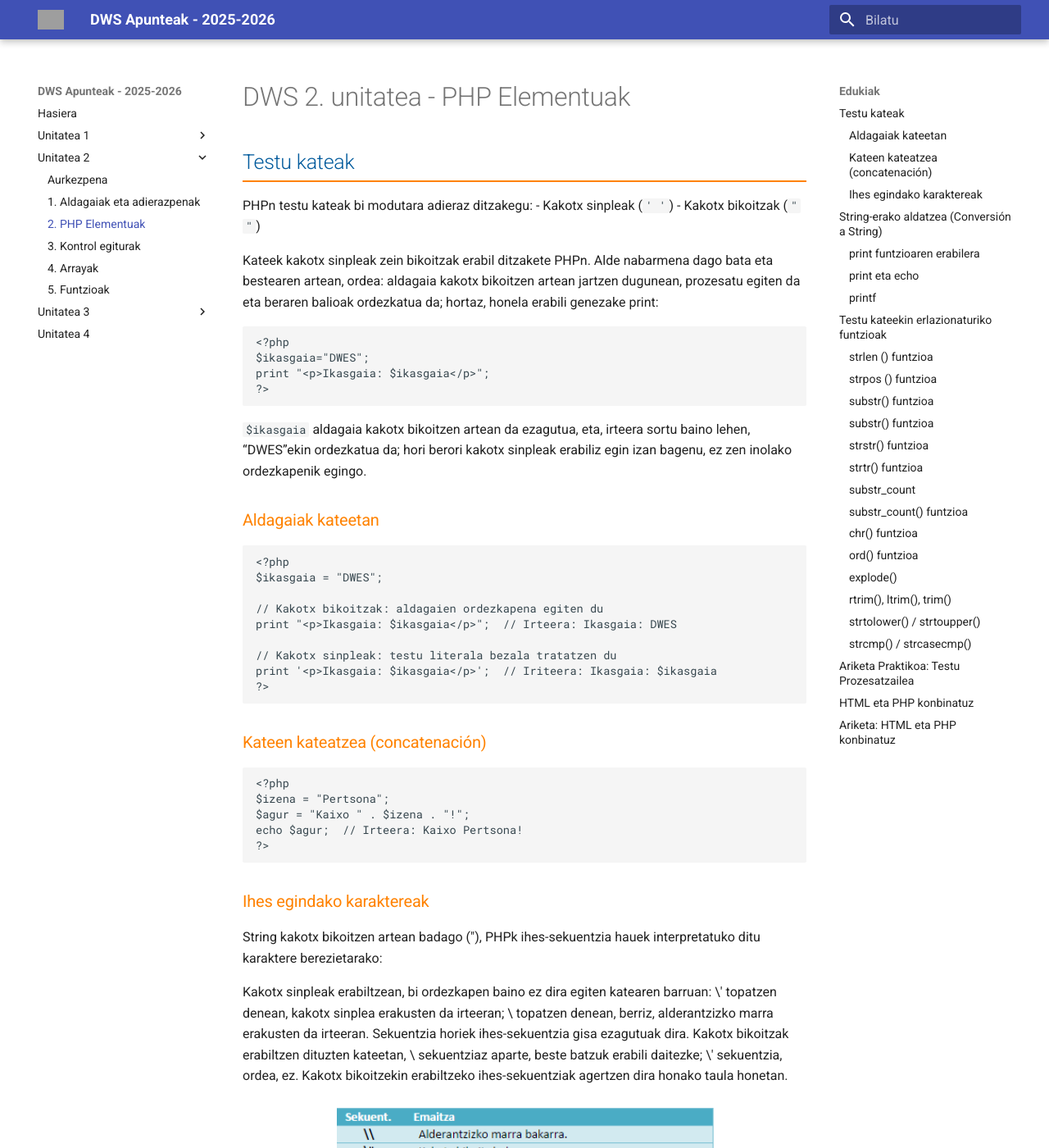
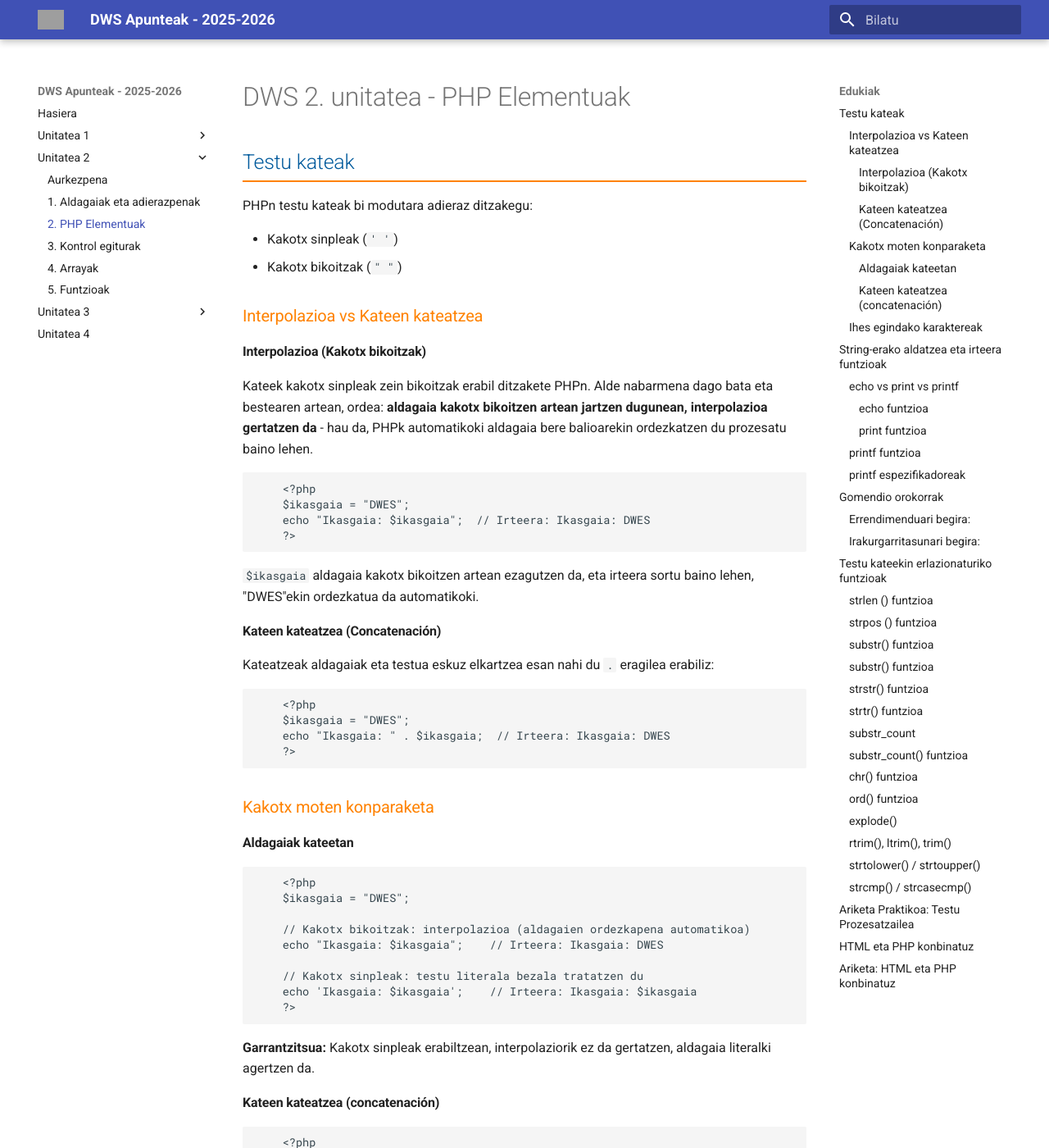
Before and after one commit to martinezjone/dws_apunteak, an MkDocs documentation site: the page built from docs/02-sintaxia/dws-2-unitatea-php-elementuak/index.md, in a window 1280 px wide and 1400 px high. Shown: the whole window at 82% size. Built offline with MkDocs 1.6.1 and Material for MkDocs 9.7.7, drawn with Linux system fonts in a browser that asks for light colours; some of the changed text lies outside the part shown; grey boxes are pictures that could not be loaded.

Commit message:
Unitate 1 - Aldaketak ariketak

````diff
--- a/docs/02-sintaxia/dws-2-unitatea-php-elementuak/index.md
+++ b/docs/02-sintaxia/dws-2-unitatea-php-elementuak/index.md
@@ -3,77 +3,168 @@
 ## Testu kateak
 
 PHPn testu kateak bi modutara adieraz ditzakegu:
+
 - Kakotx sinpleak (`' '`)
 - Kakotx bikoitzak (`" "`)
 
-Kateek kakotx sinpleak zein bikoitzak erabil ditzakete PHPn. Alde nabarmena dago bata eta bestearen artean, ordea: aldagaia kakotx bikoitzen artean jartzen dugunean, prozesatu egiten da eta beraren balioak ordezkatua da; hortaz, honela erabili genezake print:
+### Interpolazioa vs Kateen kateatzea
+
+#### Interpolazioa (Kakotx bikoitzak)
+
+Kateek kakotx sinpleak zein bikoitzak erabil ditzakete PHPn. Alde nabarmena dago bata eta bestearen artean, ordea: **aldagaia kakotx bikoitzen artean jartzen dugunean, interpolazioa gertatzen da** - hau da, PHPk automatikoki aldagaia bere balioarekin ordezkatzen du prozesatu baino lehen.
 
 ```php
-<?php
-$ikasgaia="DWES";
-print "<p>Ikasgaia: $ikasgaia</p>";
-?>
+    <?php
+    $ikasgaia = "DWES";
+    echo "Ikasgaia: $ikasgaia";  // Irteera: Ikasgaia: DWES
+    ?>
 ```
 
-`$ikasgaia` aldagaia kakotx bikoitzen artean da ezagutua, eta, irteera sortu baino lehen, “DWES”ekin ordezkatua da; hori berori kakotx sinpleak erabiliz egin izan bagenu, ez zen inolako ordezkapenik egingo.
+`$ikasgaia` aldagaia kakotx bikoitzen artean ezagutzen da, eta irteera sortu baino lehen, "DWES"ekin ordezkatua da automatikoki.
 
-### Aldagaiak kateetan
+#### Kateen kateatzea (Concatenación)
+
+Kateatzeak aldagaiak eta testua eskuz elkartzea esan nahi du `.` eragilea erabiliz:
 
 ```php
-<?php
-$ikasgaia = "DWES";
-
-// Kakotx bikoitzak: aldagaien ordezkapena egiten du
-print "<p>Ikasgaia: $ikasgaia</p>";  // Irteera: Ikasgaia: DWES
-
-// Kakotx sinpleak: testu literala bezala tratatzen du
-print '<p>Ikasgaia: $ikasgaia</p>';  // Iriteera: Ikasgaia: $ikasgaia
-?>
+    <?php
+    $ikasgaia = "DWES";
+    echo "Ikasgaia: " . $ikasgaia;  // Irteera: Ikasgaia: DWES
+    ?>
 ```
 
-### Kateen kateatzea (concatenación)
+### Kakotx moten konparaketa
+
+#### Aldagaiak kateetan
 
 ```php
-<?php
-$izena = "Pertsona";
-$agur = "Kaixo " . $izena . "!";
-echo $agur;  // Irteera: Kaixo Pertsona!
-?>
+    <?php
+    $ikasgaia = "DWES";
+
+    // Kakotx bikoitzak: interpolazioa (aldagaien ordezkapena automatikoa)
+    echo "Ikasgaia: $ikasgaia";    // Irteera: Ikasgaia: DWES
+
+    // Kakotx sinpleak: testu literala bezala tratatzen du
+    echo 'Ikasgaia: $ikasgaia';    // Irteera: Ikasgaia: $ikasgaia
+    ?>
+```
+
+**Garrantzitsua:** Kakotx sinpleak erabiltzean, interpolaziorik ez da gertatzen, aldagaia literalki agertzen da.
+
+#### Kateen kateatzea (concatenación)
+
+```php
+    <?php
+    $izena = "Pertsona";
+    $agur = "Kaixo " . $izena . "!";
+    echo $agur;  // Irteera: Kaixo Pertsona!
+    ?>
 ```
 
 ### Ihes egindako karaktereak
 
 String kakotx bikoitzen artean badago ("), PHPk ihes-sekuentzia hauek interpretatuko ditu karaktere berezietarako:
 
-Kakotx sinpleak erabiltzean, bi ordezkapen baino ez dira egiten katearen barruan: \' topatzen denean, kakotx sinplea erakusten da irteeran; \\ topatzen denean, berriz, alderantzizko marra erakusten da irteeran.
-Sekuentzia horiek ihes-sekuentzia gisa ezagutuak dira. Kakotx bikoitzak erabiltzen dituzten kateetan, \\ sekuentziaz aparte, beste batzuk erabili daitezke; \' sekuentzia, ordea, ez. Kakotx bikoitzekin erabiltzeko ihes-sekuentziak agertzen dira honako taula honetan.
+Kakotx sinpleak erabiltzean, bi ordezkapen baino ez dira egiten katearen barruan: \' topatzen denean, kakotx sinplea erakusten da irteeran; \ topatzen denean, berriz, alderantzizko marra erakusten da irteeran.
 
-![Testu kateak](images/slide32_10.png)
+Sekuentzia horiek ihes-sekuentzia gisa ezagutuak dira. Kakotx bikoitzak erabiltzen dituzten kateetan, \ sekuentziaz aparte, beste batzuk erabili daitezke; \' sekuentzia, ordea, ez.
 
-## String-erako aldatzea (Conversión a String)
-### print funtzioaren erabilera
+Kakotx bikoitzekin erabiltzeko ihes-sekuentziak agertzen dira honako taula honetan:
 
-- `print` beste aukera bat da, eta antzera funtzionatzen du.
-- `print` eta `echo`-ren arteko alderik handiena zera da: `print`-ek parametro bakarra jaso dezake eta bakarra bueltatzen du.
+![Ihes karaktereak](images/slide32_10.png)
+
+## String-erako aldatzea eta irteera funtzioak
+
+### echo vs print vs printf
+
+##### echo funtzioa
+- **Arinena** eta ohikoena
+- Hainbat parametro onar ditzake
+- Ez du balioa bueltatzen
+
+```php
+<?php
+echo "Lehenengo katea", " bigarren katea", " hirugarren katea";
+// Komaz bereizitako zenbait kate inprima daitezke
+?>
+```
+
+##### print funtzioa
+- `print` eta `echo`-ren arteko alderik handiena: `print`-ek **parametro bakarra** jaso dezake eta **1 bueltatzen du**
+- Pixka bat astunagoa da
+
 ```php
 int print (string $arg);
 ```
 
-### print eta echo
+```php
+<?php
+// print-arekin 3 kode-lerro behar dira, funtzio baten antzera funtzionatzen du
+print "Lehenengo katea";
+print " bigarren katea";
+print " hirugarren katea";
+?>
+```
+
+### printf funtzioa
+
+`printf` formateatutako irteera sortzeko erabiltzen da. Hainbat parametro jaso ditzake:
+
+- **Lehenengoa:** testu-katea da eta ezarri beharreko formatua adierazten du
+- **Gainerakoak:** formatuan agertutako espezifikadoreen arabera ordezkatuko diren balioak
 
 ```php
 <?php
-//lehenbizi, "echo" funtzioa probatuko dugu hainbat kate inprimatzeko
+$zikloa = "DAW";
+$ikasgaia = "DWES";
+printf("%s %s zikloko %d. mailako ikasgaia", $ikasgaia, $zikloa, 2);
+// Irteera: DWES DAW zikloko 2. mailako ikasgaia
+?>
+```
 
-echo "Lehenengo katea", " bigarren katea", " hirugarren katea";
+### printf espezifikadoreak
 
-//komaz bereizitako zenbait kate inprima daitezke
+Espezifikadoreek `%` karakterea daukate aurretik. Ohikoenak:
 
-//orain, print probatuko dugu. Ohartzerakoan, linea bakarra erabili dugu, baina print-arekin 3 kode-lerro behar dira, funtzio baten antzera funtzionatzen du eta parametro bakarra onartzen du
+| Espezifikadorea | Deskribapena | Adibidea |
+|-----------------|--------------|----------|
+| `%s` | String (katea) | `printf("%s", "testua")` |
+| `%d` | Integer (zenbaki osoa) | `printf("%d", 25)` |
+| `%f` | Float (dezimala) | `printf("%.2f", 3.14159)` |
+| `%c` | Character (karakterea) | `printf("%c", 65)` // A |
+| `%x` | Hexadezimala | `printf("%x", 255)` // ff |
 
-print "Lehenengo katea";
-print " bigarren katea";
-print " hirugarren katea";  ?>
+```php
+<?php
+$izena = "Jon";
+$adina = 25;
+$nota = 8.75;
+
+printf("Ikaslearen izena: %s, %d urte ditu eta %.1f-ko nota media du", $izena, $adina, $nota);
+// Irteera: Ikaslearen izena: Jon, 25 urte ditu eta 8.8-ko nota media du
+?>
+```
+
+## Gomendio orokorrak
+
+### Errendimenduari begira:
+1. **echo** erabiltzea gomendatzen da errendimendua garrantzitsua denean
+2. **Interpolazioa** (kakotx bikoitzak) kateatzea baino arinagoa da kasu sinpleetan
+3. **Kakotx sinpleak** pixka bat arinagoak dira ez badago aldagairik
+
+### Irakurgarritasunari begira:
+```php
+// ✅ Gomendatua - interpolazioa sinplea denean
+echo "Kaixo, $izena!";
+
+// ✅ Gomendatua - kateatzea konplexua denean
+echo 'Emaitza: ' . ($a + $b) . ' puntu';
+
+// ❌ Saihestu - nahastearen arrazoia
+echo "Kaixo, " . $izena . "!";
+```
+
+Espezifikadore gehiago eta informazio gehiago lortzeko: <https://www.w3schools.com/php/func_string_printf.asp>
 ```
 
 ### printf
````
Also changed, not shown: docs/02-sintaxia/dws-2-unitatea-aldagaiak-eta-adierazpenak/index.md (+90 -48 lines), site/01-arkitektura/1-web-programazio-arkitektura/index.html, site/01-arkitektura/2-estatiko-vs-dinamiko/index.html, site/01-arkitektura/4-teknologiak/index.html, site/images/PHP-server-model.png (added), site/search/search_index.json, 1 other file.
